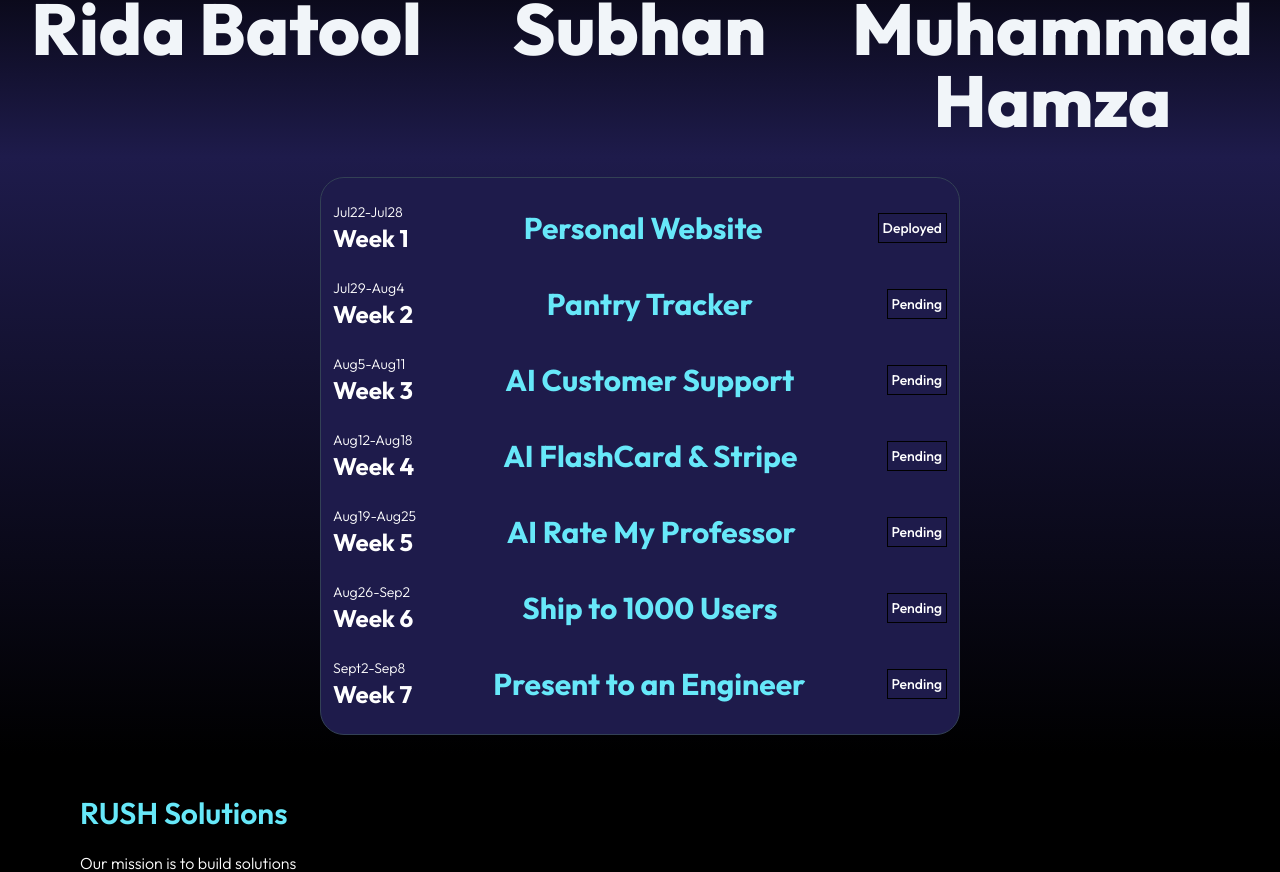
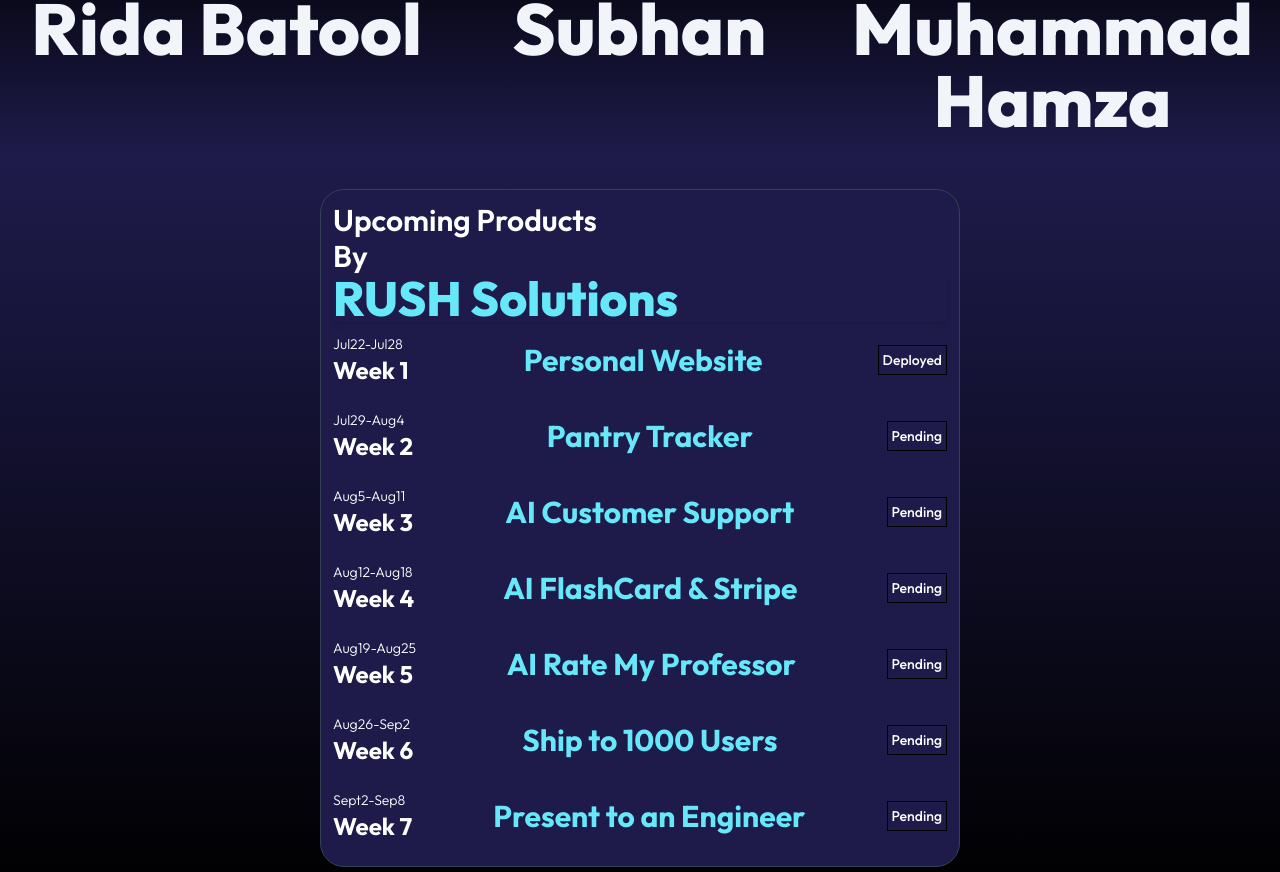
Before and after one commit to Subhan-hub1917/HeadStaterLandingPage, a Next.js app: page / in a window 1280 px wide. Shown: the part 974-1846 px from the top of the page. Built offline with nearby package versions, Linux system fonts and the light colour scheme.

Commit message:
Update page.js

```diff
--- a/app/page.js
+++ b/app/page.js
@@ -81,8 +81,15 @@ export default function Home() {
           {/* </div>   */}
       </section>
       {/* Projects Section */}
-      <motion.section initial={{opacity:0,translateY:100}} whileInView={{opacity:1,translateY:0}} viewport={{once:true}} transition={{duration:0.7,ease:'linear'}} className="flex flex-col items-center justify-center py-5 bg-gradient-to-b from-indigo-950 to-black">
+      <motion.section initial={{opacity:0,translateY:100}} whileInView={{opacity:1,translateY:0}} viewport={{once:true}} transition={{duration:0.7,ease:'linear'}} className="flex flex-col items-center justify-center py-8 bg-gradient-to-b from-indigo-950 to-black">
         <div className="w-3/2 lg:w-1/2 rounded-3xl lg:p-3 m-5 lg:m-0 p-3 bg-indigo-950 border border-slate-700">
+         <div className="text-3xl font-semibold">
+           <h1>Upcoming Products</h1>
+          <h1>By</h1>
+          <h1 className="text-cyan-300 text-5xl font-extrabold shadow-md">
+          RUSH Solutions
+          </h1>
+          </div>
           {
             project.map((info)=>(
               <div className="flex items-center justify-between py-3" key={info.date}>
```
